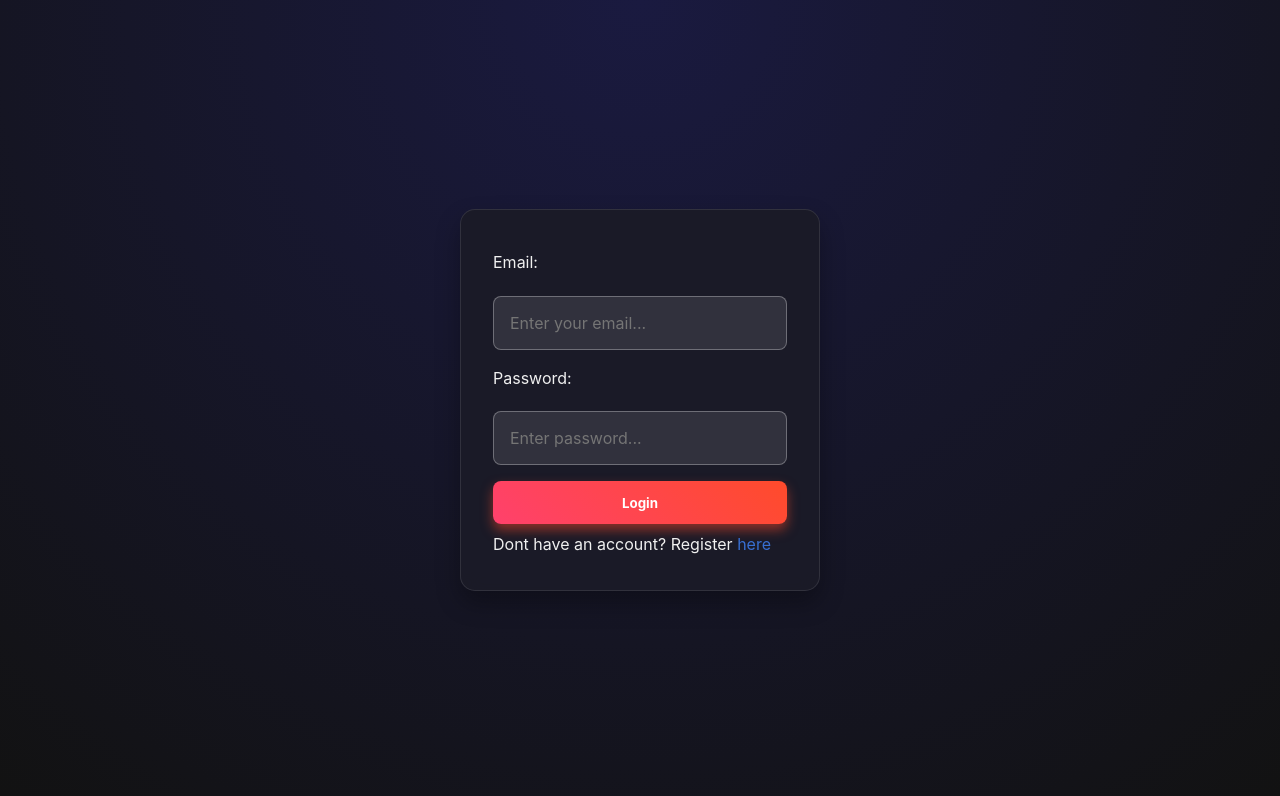
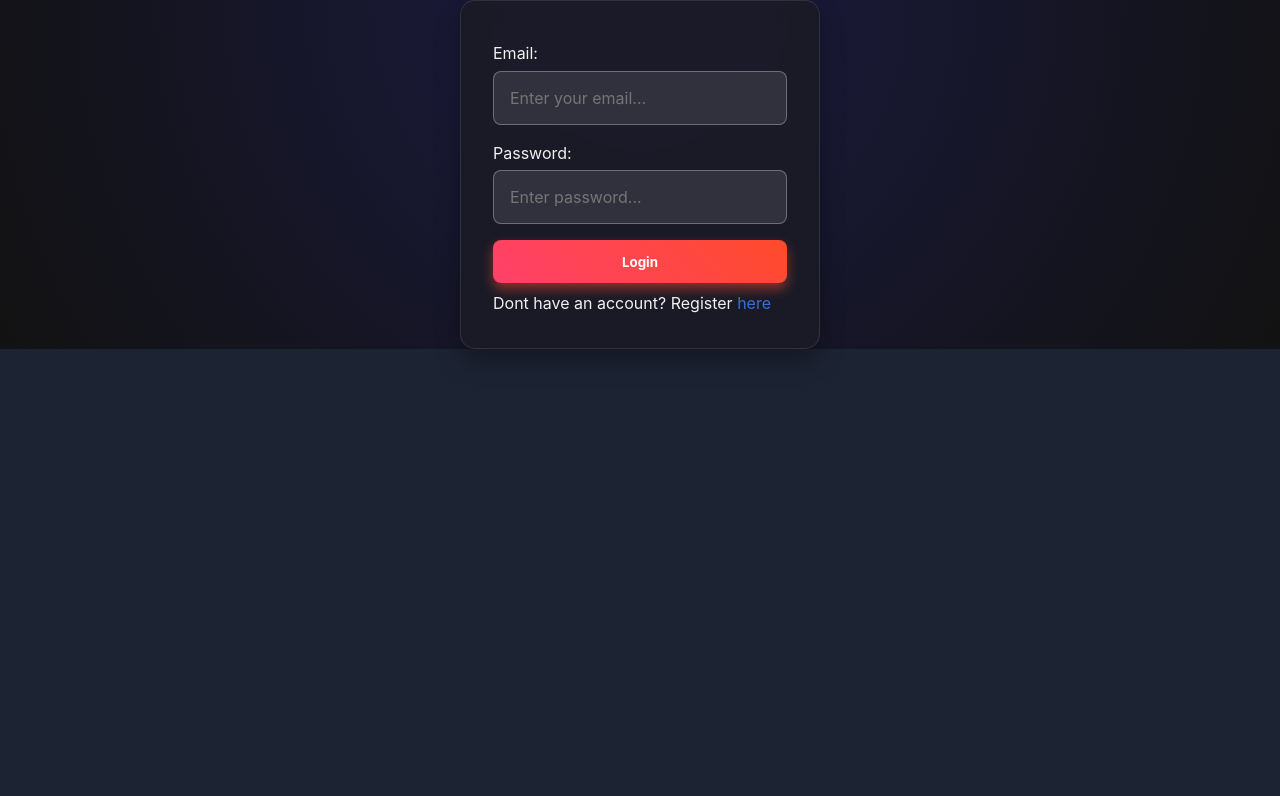
Before and after one commit to Devkarpenter/chat-app, a React (Vite) app: page /login in a window 1280 px wide. Shown: the top 796 px of the page. Built offline with nearby package versions, Linux system fonts and the light colour scheme; no server answers.

Commit message:
some css changes

```diff
--- a/src/index.css
+++ b/src/index.css
@@ -33,7 +33,7 @@ a:hover {
 }
 
 body {
-  background: linear-gradient(135deg,rgb(15, 139, 139),rgb(26, 111, 130));
+  background: #1c2332;
   color: var(--textColorMain);
   font-size: 16px;
   line-height: 1.6;
@@ -46,7 +46,7 @@ body {
 
 /* Login & Register Pages */
 .auth--container {
-  height: 100vh;
+  /* height: 100vh; */
   display: flex;
   align-items: center;
   justify-content: center;
@@ -67,7 +67,7 @@ body {
 .field--wrapper {
   display: flex;
   flex-direction: column;
-  gap: 1.25em;
+  gap: 0.25em;
   padding: 0.5em 0;
 }
 
```
